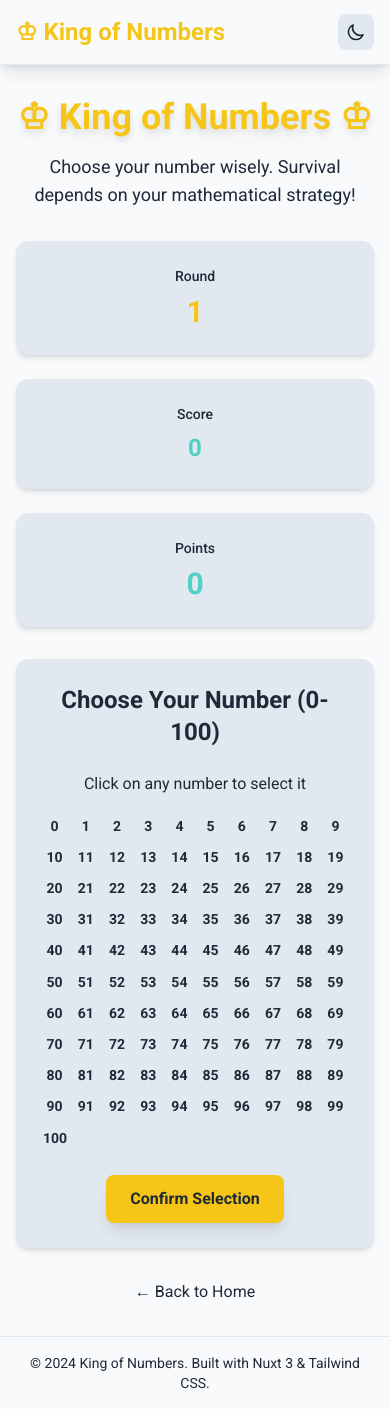
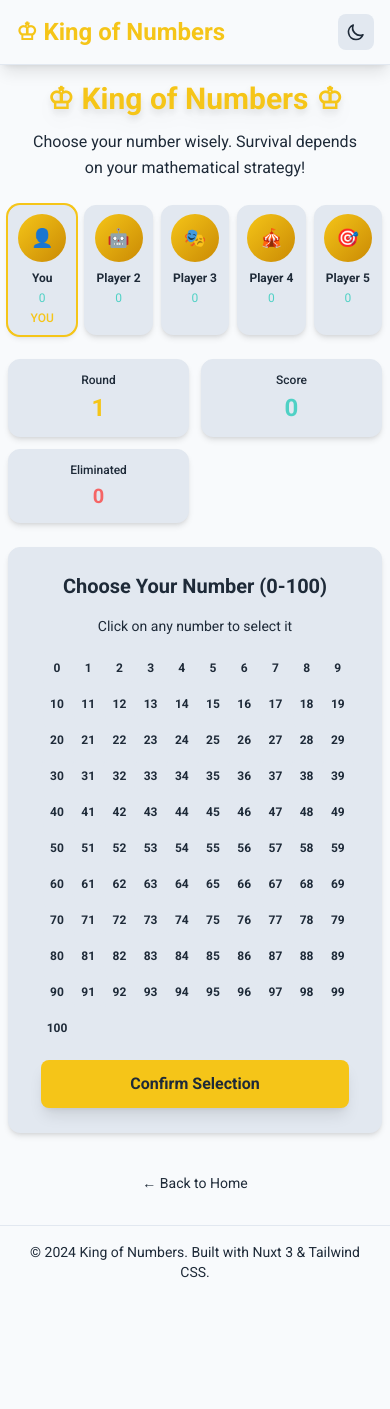
Before and after one commit to Nikolat27/king_of_numbers, a Nuxt app in the folder frontend/: page /game in a window 390 px wide. After the commit the page ends 1298 px from the top, so only its background shows below. Built offline with nearby package versions, Linux system fonts and the light colour scheme.

Commit message:
Added Other users showing + FIxed the responsive one

```diff
--- a/frontend/pages/game.vue
+++ b/frontend/pages/game.vue
@@ -1,144 +1,152 @@
 <template>
-  <div class="min-h-screen py-8">
-    <div class="max-w-4xl mx-auto px-4 sm:px-6 lg:px-8">
+  <div class="min-h-screen py-4 md:py-8">
+    <div class="max-w-4xl mx-auto px-2 sm:px-4 md:px-6 lg:px-8">
       <!-- Game Header -->
-      <div class="text-center mb-8">
-        <h1 class="text-4xl md:text-6xl font-bold text-gold mb-4 drop-shadow-lg">
+      <div class="text-center mb-6 md:mb-8 px-4">
+        <h1 class="text-3xl md:text-6xl font-bold text-gold mb-3 md:mb-4 drop-shadow-lg">
           ♔ King of Numbers ♔
         </h1>
-        <p class="text-lg text-text-secondary dark:text-soft-white max-w-2xl mx-auto">
+        <p class="text-base md:text-lg text-text-secondary dark:text-soft-white max-w-2xl mx-auto leading-relaxed">
           Choose your number wisely. Survival depends on your mathematical strategy!
         </p>
       </div>
 
+      <!-- Player Profiles -->
+      <div class="grid grid-cols-5 gap-2 md:gap-4 mb-6 md:mb-8">
+        <div v-for="(player, index) in players" :key="index"
+          class="card text-center transform hover:scale-105 transition-transform duration-300 p-2 md:p-4"
+          :class="index === 0 ? 'ring-2 ring-gold' : ''">
+          <div
+            class="w-12 h-12 md:w-16 md:h-16 mx-auto mb-2 md:mb-3 rounded-full bg-gradient-to-br from-gold to-yellow-600 flex items-center justify-center text-lg md:text-2xl font-bold text-deep-navy">
+            {{ player.avatar }}
+          </div>
+          <h4 class="font-bold text-text-primary text-xs md:text-sm mb-1 truncate">{{ player.name }}</h4>
+          <div class="text-xs text-text-secondary">
+            <span :class="player.score < 0 ? 'text-alert-red' : 'text-accent-cyan'">{{ player.score }}</span>
+          </div>
+          <div v-if="index === 0" class="text-xs text-gold font-medium mt-1">YOU</div>
+        </div>
+      </div>
+
       <!-- Game Status -->
-      <div class="grid grid-cols-1 md:grid-cols-3 gap-6 mb-8">
+      <div class="grid grid-cols-2 md:grid-cols-3 gap-3 md:gap-6 mb-6 md:mb-8">
         <!-- Round -->
-        <div class="card text-center">
-          <h3 class="text-sm font-medium text-text-secondary mb-2">Round</h3>
-          <div class="text-3xl font-bold text-gold">{{ gameState.currentRound }}</div>
+        <div class="card text-center p-3 md:p-6">
+          <h3 class="text-xs md:text-sm font-medium text-text-secondary mb-1 md:mb-2">Round</h3>
+          <div class="text-2xl md:text-3xl font-bold text-gold">{{ gameState.currentRound }}</div>
         </div>
 
         <!-- Score -->
-        <div class="card text-center">
-          <h3 class="text-sm font-medium text-text-secondary mb-2">Score</h3>
-          <div class="score-display">{{ gameState.score }}</div>
+        <div class="card text-center p-3 md:p-6">
+          <h3 class="text-xs md:text-sm font-medium text-text-secondary mb-1 md:mb-2">Score</h3>
+          <div class="text-2xl md:text-3xl font-bold" :class="gameState.score < 0 ? 'text-alert-red' : 'text-accent-cyan'">
+            {{ gameState.score }}
+          </div>
         </div>
 
-        <!-- Lives/Points -->
-        <div class="card text-center">
-          <h3 class="text-sm font-medium text-text-secondary mb-2">Points</h3>
-          <div class="text-3xl font-bold" :class="gameState.points < 0 ? 'text-alert-red' : 'text-accent-cyan'">
-            {{ gameState.points }}
-          </div>
+        <!-- Mobile-only eliminated players -->
+        <div class="card text-center p-3 md:hidden">
+          <h3 class="text-xs font-medium text-text-secondary mb-1">Eliminated</h3>
+          <div class="text-xl font-bold text-alert-red">{{ gameState.eliminatedPlayers }}</div>
         </div>
       </div>
 
       <!-- Game Area -->
       <div class="card mb-8">
         <!-- Current Rules Display -->
-        <div v-if="gameState.eliminatedPlayers > 0" class="mb-6 p-4 bg-alert-red/10 border border-alert-red/20 rounded-lg">
-          <h4 class="font-bold text-alert-red mb-2">⚠️ ACTIVE RULE CHANGES</h4>
-          <div v-if="gameState.eliminatedPlayers >= 1" class="text-sm text-alert-red mb-1">
+        <div v-if="gameState.eliminatedPlayers > 0"
+          class="mb-4 md:mb-6 p-3 md:p-4 bg-alert-red/10 border border-alert-red/20 rounded-lg mx-2 md:mx-0">
+          <h4 class="font-bold text-alert-red mb-2 text-sm md:text-base">⚠️ ACTIVE RULE CHANGES</h4>
+          <div v-if="gameState.eliminatedPlayers >= 1" class="text-xs md:text-sm text-alert-red mb-1">
             • Duplicate numbers are invalid
           </div>
-          <div v-if="gameState.eliminatedPlayers >= 2" class="text-sm text-alert-red mb-1">
+          <div v-if="gameState.eliminatedPlayers >= 2" class="text-xs md:text-sm text-alert-red mb-1">
             • Exact matches cause others to lose 2 points
           </div>
-          <div v-if="gameState.eliminatedPlayers >= 3" class="text-sm text-alert-red mb-1">
+          <div v-if="gameState.eliminatedPlayers >= 3" class="text-xs md:text-sm text-alert-red mb-1">
             • 0 vs 100 is a winning combination
           </div>
         </div>
 
         <!-- Input Phase -->
         <div v-if="gameState.gamePhase === 'input'" class="text-center">
-          <h3 class="text-2xl font-bold text-text-primary mb-6">Choose Your Number (0-100)</h3>
-          <p class="text-text-secondary mb-4">Click on any number to select it</p>
+          <h3 class="text-xl md:text-2xl font-bold text-text-primary mb-4 md:mb-6 px-2">Choose Your Number (0-100)</h3>
+          <p class="text-sm md:text-base text-text-secondary mb-4 px-2">Click on any number to select it</p>
 
           <!-- Number Grid -->
-          <div class="max-w-2xl mx-auto">
-            <div class="grid grid-cols-10 gap-1 mb-6">
-              <button
-                v-for="number in 101"
-                :key="number - 1"
-                @click="selectNumber(number - 1)"
-                class="aspect-square text-sm font-bold rounded-lg border-2 transition-all duration-200
-                       hover:scale-110 hover:shadow-lg"
+          <div class="max-w-2xl mx-auto px-2">
+            <div class="grid grid-cols-10 gap-1 md:gap-1 mb-4 md:mb-6">
+              <button v-for="number in 101" :key="number - 1" @click="selectNumber(number - 1)" class="aspect-square text-xs md:text-sm font-bold rounded-md md:rounded-lg border-2 transition-all duration-200
+                       min-h-[32px] md:min-h-[40px] touch-manipulation
+                       hover:scale-110 hover:shadow-lg active:scale-95"
                 :class="selectedNumber === (number - 1)
                   ? 'bg-gold text-deep-navy border-gold shadow-lg scale-110'
-                  : 'bg-bg-secondary-light dark:bg-bg-secondary-dark text-text-primary border-light-gray dark:border-gray-600 hover:border-gold'"
-              >
+                  : 'bg-bg-secondary-light dark:bg-bg-secondary-dark text-text-primary border-light-gray dark:border-gray-600 hover:border-gold'">
                 {{ number - 1 }}
               </button>
             </div>
 
             <!-- Selected Number Display -->
-            <div v-if="selectedNumber !== null" class="mb-6">
-              <p class="text-lg text-text-secondary">Selected: <span class="font-bold text-gold text-xl">{{ selectedNumber }}</span></p>
+            <div v-if="selectedNumber !== null" class="mb-4 md:mb-6">
+              <p class="text-base md:text-lg text-text-secondary">Selected: <span class="font-bold text-gold text-lg md:text-xl">{{
+                selectedNumber }}</span></p>
             </div>
 
             <!-- Submit Button -->
-            <button
-              @click="submitNumber"
-              class="btn-primary"
-              :disabled="selectedNumber === null"
-            >
+            <button @click="submitNumber" class="btn-primary w-full md:w-auto text-base md:text-lg py-3 md:py-2 px-6 md:px-4 min-h-[48px] md:min-h-[40px] touch-manipulation" :disabled="selectedNumber === null">
               Confirm Selection
             </button>
           </div>
         </div>
 
         <!-- Waiting Phase -->
-        <div v-else-if="gameState.gamePhase === 'waiting'" class="text-center">
-          <div class="text-6xl mb-4">⏳</div>
-          <h3 class="text-2xl font-bold text-text-primary mb-4">Waiting for Other Players</h3>
-          <p class="text-text-secondary">All 5 players must submit their numbers...</p>
+        <div v-else-if="gameState.gamePhase === 'waiting'" class="text-center px-4">
+          <div class="text-5xl md:text-6xl mb-4">⏳</div>
+          <h3 class="text-xl md:text-2xl font-bold text-text-primary mb-4">Waiting for Other Players</h3>
+          <p class="text-sm md:text-base text-text-secondary">All 5 players must submit their numbers...</p>
         </div>
 
         <!-- Results Phase -->
         <div v-else-if="gameState.gamePhase === 'results'" class="text-center">
-          <h3 class="text-2xl font-bold text-text-primary mb-6">Round Results</h3>
+          <h3 class="text-xl md:text-2xl font-bold text-text-primary mb-4 md:mb-6 px-2">Round Results</h3>
 
-          <div class="grid grid-cols-1 md:grid-cols-2 gap-6 mb-6">
-            <div class="card">
-              <h4 class="font-bold text-gold mb-2">📊 Calculations</h4>
-              <p class="text-text-secondary">Average: {{ gameState.average.toFixed(2) }}</p>
-              <p class="text-text-secondary">Target (×0.8): {{ gameState.target.toFixed(2) }}</p>
-              <p class="text-text-secondary">Your choice: {{ gameState.playerChoice }}</p>
-              <p class="text-text-secondary">Distance: {{ gameState.distance.toFixed(2) }}</p>
+          <div class="grid grid-cols-1 md:grid-cols-2 gap-4 md:gap-6 mb-4 md:mb-6 px-2">
+            <div class="card p-3 md:p-6">
+              <h4 class="font-bold text-gold mb-2 text-sm md:text-base">📊 Calculations</h4>
+              <p class="text-text-secondary text-xs md:text-sm">Average: {{ gameState.average.toFixed(2) }}</p>
+              <p class="text-text-secondary text-xs md:text-sm">Target (×0.8): {{ gameState.target.toFixed(2) }}</p>
+              <p class="text-text-secondary text-xs md:text-sm">Your choice: {{ gameState.playerChoice }}</p>
+              <p class="text-text-secondary text-xs md:text-sm">Distance: {{ gameState.distance.toFixed(2) }}</p>
             </div>
 
-            <div class="card">
-              <h4 class="font-bold text-gold mb-2">🏆 Round Winner</h4>
-              <div class="text-4xl mb-2">{{ gameState.isWinner ? '🎉' : '💔' }}</div>
-              <p class="text-lg font-bold" :class="gameState.isWinner ? 'text-green-600' : 'text-alert-red'">
+            <div class="card p-3 md:p-6">
+              <h4 class="font-bold text-gold mb-2 text-sm md:text-base">🏆 Round Winner</h4>
+              <div class="text-3xl md:text-4xl mb-2">{{ gameState.isWinner ? '🎉' : '💔' }}</div>
+              <p class="text-base md:text-lg font-bold" :class="gameState.isWinner ? 'text-green-600' : 'text-alert-red'">
                 {{ gameState.isWinner ? 'You Won!' : 'You Lost' }}
               </p>
-              <p class="text-text-secondary">{{ gameState.roundResult }}</p>
+              <p class="text-text-secondary text-xs md:text-sm">{{ gameState.roundResult }}</p>
             </div>
           </div>
 
-          <button
-            @click="nextRound"
-            class="btn-primary"
-          >
+          <button @click="nextRound" class="btn-primary min-h-[48px] touch-manipulation text-base md:text-lg py-3 md:py-2 px-6 md:px-4">
             Next Round
           </button>
         </div>
 
         <!-- Game Over -->
-        <div v-else-if="gameState.gamePhase === 'gameOver'" class="text-center">
-          <div class="text-6xl mb-4">{{ gameState.points >= 0 ? '🏆' : '💀' }}</div>
-          <h3 class="text-3xl font-bold mb-4" :class="gameState.points >= 0 ? 'text-green-600' : 'text-alert-red'">
-            {{ gameState.points >= 0 ? 'GAME CLEAR!' : 'GAME OVER' }}
+        <div v-else-if="gameState.gamePhase === 'gameOver'" class="text-center px-4">
+          <div class="text-5xl md:text-6xl mb-4">{{ gameState.score >= 0 ? '🏆' : '💀' }}</div>
+          <h3 class="text-2xl md:text-3xl font-bold mb-4" :class="gameState.score >= 0 ? 'text-green-600' : 'text-alert-red'">
+            {{ gameState.score >= 0 ? 'GAME CLEAR!' : 'GAME OVER' }}
           </h3>
-          <p class="text-xl text-text-secondary mb-6">{{ gameState.gameOverMessage }}</p>
+          <p class="text-lg md:text-xl text-text-secondary mb-6">{{ gameState.gameOverMessage }}</p>
 
-          <div class="flex gap-4 justify-center">
-            <button @click="resetGame" class="btn-primary">
+          <div class="flex flex-col sm:flex-row gap-3 md:gap-4 justify-center items-center">
+            <button @click="resetGame" class="btn-primary w-full sm:w-auto min-h-[48px] touch-manipulation">
               Play Again
             </button>
-            <NuxtLink to="/" class="btn-secondary">
+            <NuxtLink to="/" class="btn-secondary w-full sm:w-auto min-h-[48px] touch-manipulation text-center">
               Back to Home
             </NuxtLink>
           </div>
@@ -146,8 +154,8 @@
       </div>
 
       <!-- Navigation -->
-      <div class="text-center">
-        <NuxtLink to="/" class="text-text-secondary hover:text-gold transition-colors">
+      <div class="text-center mt-6 md:mt-8 px-4">
+        <NuxtLink to="/" class="inline-block text-text-secondary hover:text-gold transition-colors text-sm md:text-base py-2 px-4 min-h-[44px] touch-manipulation rounded-lg hover:bg-bg-secondary-light dark:hover:bg-bg-secondary-dark">
           ← Back to Home
         </NuxtLink>
       </div>
@@ -160,7 +168,6 @@
 const gameState = reactive({
   currentRound: 1,
   score: 0,
-  points: 0,
   eliminatedPlayers: 0,
   gamePhase: 'input', // input, waiting, results, gameOver
   playerChoice: null,
@@ -171,6 +178,15 @@
   roundResult: '',
   gameOverMessage: ''
 })
+
+// Player profiles
+const players = reactive([
+  { name: 'You', avatar: '👤', score: 0 },
+  { name: 'Player 2', avatar: '🤖', score: 0 },
+  { name: 'Player 3', avatar: '🎭', score: 0 },
+  { name: 'Player 4', avatar: '🎪', score: 0 },
+  { name: 'Player 5', avatar: '🎯', score: 0 }
+])
 
 const selectedNumber = ref(null)
 
@@ -223,22 +239,20 @@
   const isPlayerWinner = winnerIndex === 0
   const winnerChoice = allChoices[winnerIndex]
 
-  // Apply point changes
-  let pointsChange = 0
-  if (isPlayerWinner) {
-    pointsChange = 4 // Winner gains 4 points
-  } else {
-    pointsChange = -1 // Loser loses 1 point
+  // Apply score changes
+  let scoreChange = 0
+  if (!isPlayerWinner) {
+    scoreChange = -1 // Loser loses 1 point
 
-    // Rule 2: Exact match causes others to lose 2 points
+    // Rule 2: Exact match causes others to lose 2 points each
     if (gameState.eliminatedPlayers >= 2 && Math.abs(winnerChoice - target) < 0.01) {
-      pointsChange = -2
+      scoreChange = -2 // Exact match causes double penalty
     }
   }
 
   // Rule 3: Special 0 vs 100 rule
   if (gameState.eliminatedPlayers >= 3 && playerChoice === 0 && winnerChoice === 100) {
-    pointsChange = 4 // Player wins if they chose 0 and someone chose 100
+    scoreChange = 0 // Player doesn't lose if they chose 0 and someone chose 100
   }
 
   return {
@@ -246,7 +260,7 @@
     target,
     winnerIndex,
     isPlayerWinner,
-    pointsChange,
+    scoreChange,
     distances: distances[0], // Player's distance
     hasDuplicates,
     winnerChoice
@@ -270,22 +284,34 @@
     gameState.distance = result.distances
     gameState.isWinner = result.isPlayerWinner
 
-    // Update points
-    gameState.points += result.pointsChange
+    // Update scores
+    gameState.score += result.scoreChange
+    players[0].score = gameState.score // Update player's profile score
 
-    // Check for eliminations
-    if (gameState.points <= -10) {
+    // Update AI player scores (they lose -1 each when player loses)
+    if (!result.isPlayerWinner) {
+      for (let i = 1; i < players.length; i++) {
+        players[i].score -= 1
+
+        // Apply exact match rule to AI players too
+        if (gameState.eliminatedPlayers >= 2 && Math.abs(winnerChoice - result.target) < 0.01) {
+          players[i].score -= 1 // Additional -1 for exact match
+        }
+      }
+    }
+
+    // Check for death condition
+    if (gameState.score <= -10) {
       gameState.gamePhase = 'gameOver'
-      gameState.gameOverMessage = `Final Score: ${gameState.score} | Points: ${gameState.points} | Acid death awaits...`
+      gameState.gameOverMessage = `Final Score: ${gameState.score} | Acid death awaits...`
       return
     }
 
     // Determine round result message
     if (result.isPlayerWinner) {
-      gameState.roundResult = `You won! (+${result.pointsChange} points)`
-      gameState.score += 100 // Bonus score for winning
+      gameState.roundResult = `You won! Score unchanged`
     } else {
-      gameState.roundResult = `You lost! (${result.pointsChange} points)`
+      gameState.roundResult = `You lost! (${result.scoreChange} points)`
       if (result.hasDuplicates && gameState.eliminatedPlayers >= 1) {
         gameState.roundResult += ' (Duplicate numbers invalidated)'
       }
@@ -306,10 +332,14 @@
 const resetGame = () => {
   gameState.currentRound = 1
   gameState.score = 0
-  gameState.points = 0
   gameState.eliminatedPlayers = 0
   gameState.gamePhase = 'input'
   gameState.playerChoice = null
   selectedNumber.value = null
+
+  // Reset all player scores
+  players.forEach(player => {
+    player.score = 0
+  })
 }
 </script>
```
